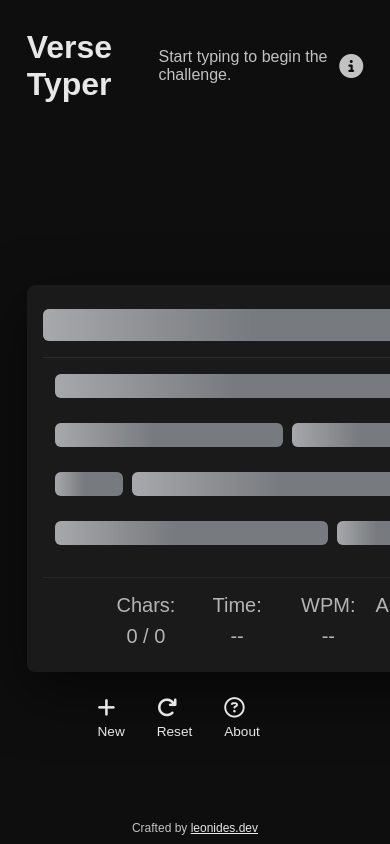
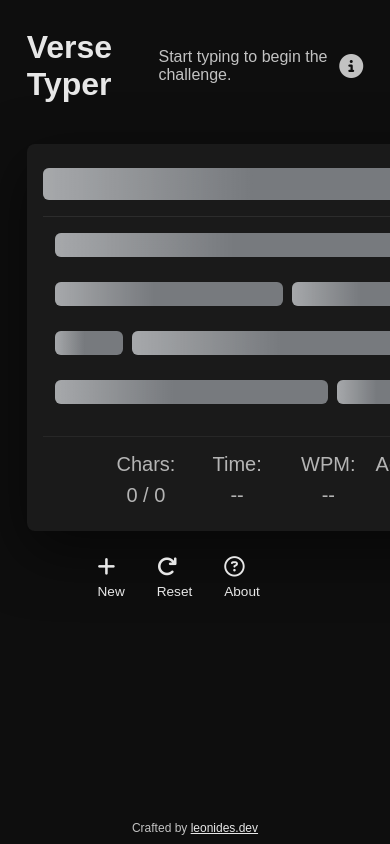
Before and after one commit to mjleonides/verse-typer, a Vue app: page / in a window 390 px wide. Shown: the top 844 px of the page. Built offline with nearby package versions, Linux system fonts and the light colour scheme.

Commit message:
Better mobile styling

```diff
--- a/src/App.vue
+++ b/src/App.vue
@@ -277,7 +277,7 @@ body {
 .main-container {
   background-color: var(--card);
   border-radius: 8px;
-  margin: 10rem auto 1rem;
+  margin: 8rem auto 1rem;
   padding: 0.5rem 1rem;
   box-shadow: 0 20px 60px rgba(0, 0, 0, 0.55);
 }
@@ -332,8 +332,6 @@ body {
 .actions-container {
   margin: 0 auto;
   max-width: max-content;
-  /* display: flex; */
-  /* gap: 0.5rem; */
 }
 
 .buttons {
@@ -400,6 +398,10 @@ body {
     width: 90%;
   }
 
+  .main-container {
+    margin-top: 5vw;
+  }
+
   .stat {
     grid-template-columns: 1fr;
     justify-items: center;
```
